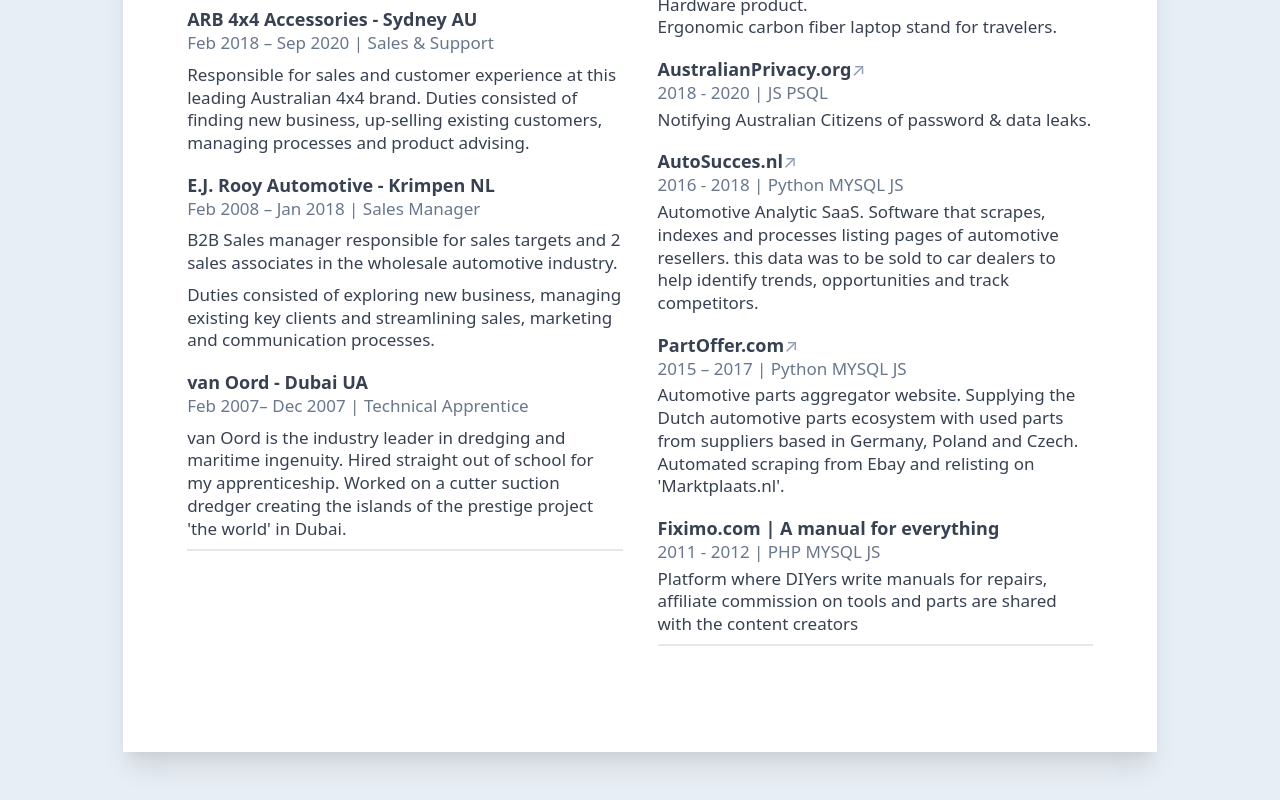
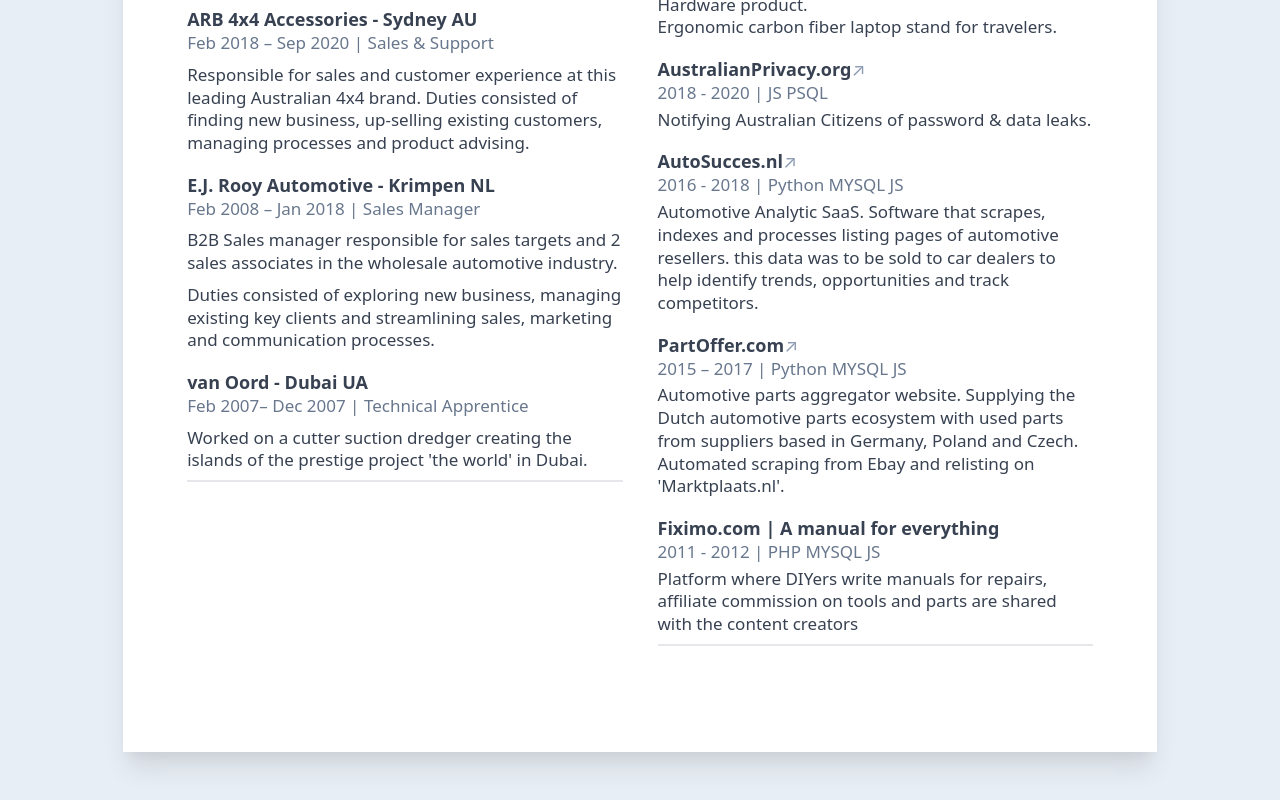
Before and after one commit to riekusr/duo-language-resume, a Next.js app: page / in a window 1280 px wide. Shown: the part 777-1577 px from the top of the page. Built offline with nearby package versions, Linux system fonts and the light colour scheme.

Commit message:
changed Vanoord text

```diff
--- a/pages/index.js
+++ b/pages/index.js
@@ -313,14 +313,10 @@
                 <p className="mt-2.1 text-md text-gray-700 leading-normal">
                   {enlang
                     ? `
-									van Oord is the industry leader in dredging and maritime
-									ingenuity. Hired straight out of school for my apprenticeship.
 									Worked on a cutter suction dredger creating the islands of the
 									prestige project 'the world' in Dubai.`
                     : `
-                  Van oord is de industrie leider in bagger en maritieme projecten. Aangenomen
-                  voor een jaar betaalde stage in Dubai waar we werkten aan het
-                   eilanden project 'De Wereld' met een cutter suction dredger.
+                  In Dubai gewerkt aan het prestige project "The World" eilanden
                   `}
                 </p>
               </section>
```
